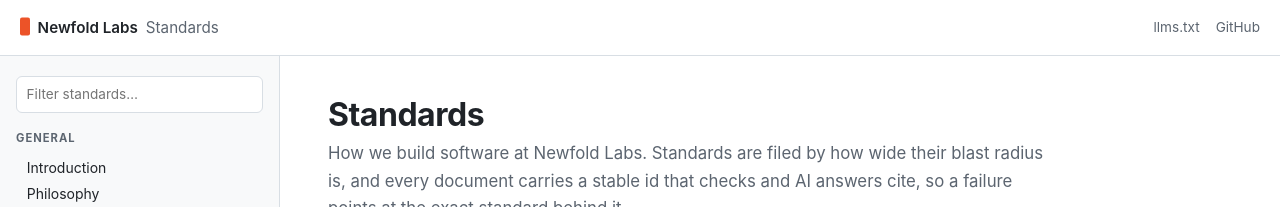
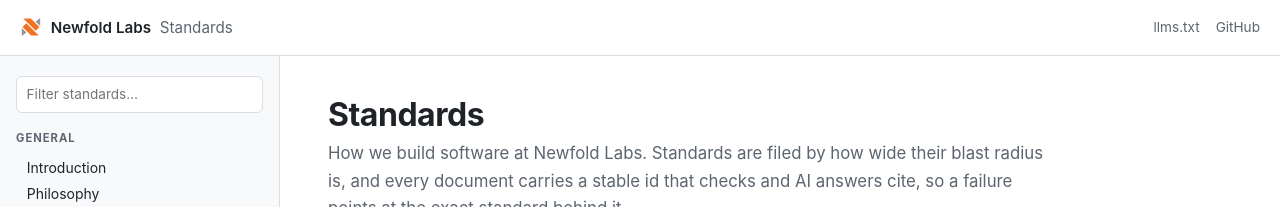
Before and after one commit to newfold-labs/standards, a Jekyll site: the page built from index.md, in a window 1280 px wide. Shown: the top 207 px of the page. Built offline with Jekyll 4.4.1, drawn with Linux system fonts in a browser that asks for light colours.

Commit message:
feat(PRESS0-4792): use the Newfold mark in the header
The brand slot was a plain orange rectangle standing in for a logo.
Replaces it with the actual mark, traced to SVG so it stays sharp at any
size, and reuses the same file as the favicon.

The mark keeps its own colours in both themes rather than inheriting the
accent, so it reads the same on a light or a dark background.

```diff
--- a/_layouts/default.html
+++ b/_layouts/default.html
@@ -4,6 +4,7 @@
     <meta charset="UTF-8">
     <meta name="viewport" content="width=device-width, initial-scale=1">
     <meta name="theme-color" content="#EC5328">
+    <link rel="icon" href="{{ '/assets/img/newfold-mark.svg' | relative_url }}" type="image/svg+xml">
 {% seo %}
     <link rel="stylesheet" href="{{ '/assets/css/style.css' | relative_url }}">
   </head>
@@ -12,6 +13,7 @@
 
     <header class="topbar">
       <a class="topbar__brand" href="{{ '/' | relative_url }}">
+        <img class="topbar__logo" src="{{ '/assets/img/newfold-mark.svg' | relative_url }}" alt="" width="22" height="22">
         Newfold Labs <span class="topbar__sub">Standards</span>
       </a>
       <span class="topbar__spacer"></span>
--- a/assets/css/style.scss
+++ b/assets/css/style.scss
@@ -114,8 +114,8 @@ a {
 
 .topbar__brand {
 	display: flex;
-	align-items: baseline;
-	gap: 0.5rem;
+	align-items: center;
+	gap: 0.55rem;
 	color: var(--text);
 	font-weight: 600;
 	font-size: 0.95rem;
@@ -123,15 +123,13 @@ a {
 	&:hover {
 		text-decoration: none;
 	}
+}
 
-	&::before {
-		content: "";
-		width: 0.6rem;
-		height: 1.15rem;
-		border-radius: 2px;
-		background: var(--accent-strong);
-		transform: translateY(0.15rem);
-	}
+// The mark carries its own brand colours in both themes, so it is not tinted.
+.topbar__logo {
+	width: 1.375rem;
+	height: 1.375rem;
+	flex: none;
 }
 
 .topbar__sub {
```
Also changed, not shown: assets/img/newfold-mark.svg (added).
